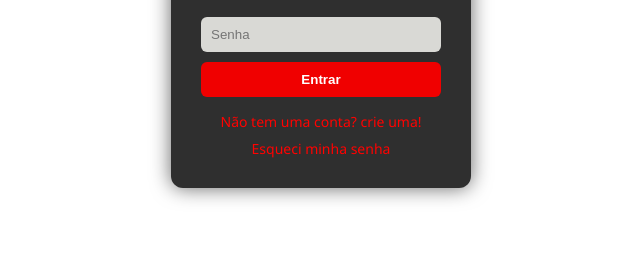
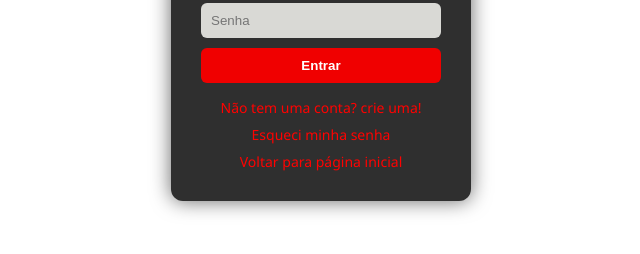
Before and after one commit to PedroBon18/RagnAnimes_Full, a plain HTML site: page RagnAnimes_Front/RagnAnimes/User/login/login.html in a window 1280 px wide. Shown: the part 368-622 px from the top of the page, without its empty margins (319-959 px from the left). Drawn offline with Linux system fonts and the light colour scheme.

Commit message:
atualizando login

```diff
--- a/RagnAnimes_Front/RagnAnimes/User/login/login.html
+++ b/RagnAnimes_Front/RagnAnimes/User/login/login.html
@@ -26,6 +26,7 @@
     <div class="links"> <!-- Container para links extras, reutiliza a mesma classe usada no login -->
       <a href="/RagnAnimes/User/Register/register.html">Não tem uma conta? crie uma!</a> <!-- Link que leva o usuário para pagina de registro -->
       <a href="/RagnAnimes/User/esqueci/esqueci.html">Esqueci minha senha</a> <!-- Link para recuperar senha -->
+      <a href="/RagnAnimes/index/index.html">Voltar para página inicial</a>
     </div>
 </body>
 </html>
```
